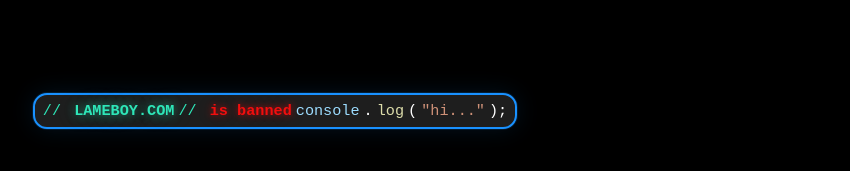
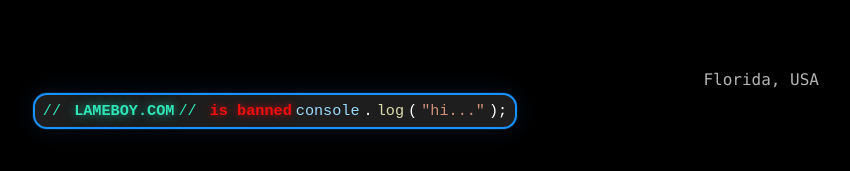
Before and after one commit to gibranparis/lameboy, a Next.js app: page / in a window 1280 px wide. Shown: the part 321-492 px from the top of the page, without its empty margins (365-1215 px from the left). Built offline with nearby package versions, Linux system fonts and the light colour scheme.

Commit message:
fix: make “Florida, USA” always visible & clickable - anchor button to viewport (fixed) with right/left variants - raise z-index above hover zones and bubble - keep lazy-loaded BannedLogin; no route change

```diff
--- a/src/app/globals.css
+++ b/src/app/globals.css
@@ -226,3 +226,14 @@ html,body{
   font-weight:900;
   text-shadow:0 0 10px rgba(46,230,184,.50), 0 0 20px rgba(46,230,184,.35);
 }
+
+/* Keep Florida fixed and above hover zones */
+.florida-fixed{
+  position: fixed;
+  top: 50%;
+  transform: translateY(-50%);
+  z-index: 70;              /* hover-zone is 40; bubble is default; cascade is 60 */
+  pointer-events: auto;
+}
+.florida-right{ right: clamp(16px, 8vw, 96px); }
+.florida-left{  left:  clamp(16px, 8vw, 96px); }
--- a/src/components/BannedLogin.jsx
+++ b/src/components/BannedLogin.jsx
@@ -2,25 +2,20 @@
 
 import { useCallback, useRef, useState } from 'react';
 
-const CASCADE_MS = 2400; // keep in sync with your cascade CSS timing
+const CASCADE_MS = 2400; // keep in sync with your CSS timing
 
 export default function BannedLogin() {
-  // which card to show inside the single page
-  const [view, setView] = useState('banned'); // 'banned' | 'login'
+  const [view, setView] = useState('banned');      // 'banned' | 'login'
   const [hotFlorida, setHotFlorida] = useState(false);
-
-  // cascade + bubble visibility
   const [cascade, setCascade] = useState(false);
   const [hideBubble, setHideBubble] = useState(false);
 
-  // login inputs
   const [email, setEmail] = useState('');
   const [phone, setPhone] = useState('');
   const emailRef = useRef(null);
 
   const goLogin = useCallback(() => {
     setView('login');
-    // soft focus so the caret appears after the slide
     setTimeout(() => emailRef.current?.focus(), 260);
   }, []);
 
@@ -39,20 +34,15 @@ export default function BannedLogin() {
     return () => clearTimeout(t);
   }, []);
 
-  // SPA submit (no full page reload)
   const onSubmit = useCallback(
     (e) => {
       e?.preventDefault?.();
       e?.stopPropagation?.();
-
       const ok = email.trim() && phone.trim();
-
       runCascade(() => {
         if (ok) {
-          // successful: head to shop
           window.location.href = '/shop';
         } else {
-          // failed: remain on login, bubble reappears after cascade
           setView('login');
         }
       });
@@ -60,14 +50,13 @@ export default function BannedLogin() {
     [email, phone, runCascade]
   );
 
-  // yellow star bypass → directly to shop
   const onBypass = () => {
     runCascade(() => {
       window.location.href = '/shop';
     });
   };
 
-  // non-overlapping hover zones (don’t cover inputs)
+  // Hover zones (do not cover inputs anymore)
   const bannedRightZone = (
     <div
       className="hover-zone right"
@@ -89,26 +78,22 @@ export default function BannedLogin() {
 
   return (
     <div className="page-center" style={{ position: 'relative' }}>
-      {/* side hover areas */}
       {view === 'banned' ? bannedRightZone : loginLeftZone}
 
-      {/* Florida, USA control */}
+      {/* Florida, USA — now fixed & above hover zones */}
       <button
         type="button"
-        className={`ghost-btn florida-link ${hotFlorida ? 'is-hot' : ''}`}
+        className={`ghost-btn florida-link florida-fixed ${
+          view === 'banned' ? 'florida-right' : 'florida-left'
+        } ${hotFlorida ? 'is-hot' : ''}`}
         onClick={view === 'banned' ? goLogin : goBanned}
         onMouseEnter={() => setHotFlorida(true)}
         onMouseLeave={() => setHotFlorida(false)}
-        style={{
-          position: 'absolute',
-          left: view === 'banned' ? '56%' : '12%',
-          top: '50%',
-        }}
       >
         Florida, USA
       </button>
 
-      {/* Code “bubble” */}
+      {/* Code bubble */}
       {!hideBubble && (
         <div
           className={`vscode-card card-ultra-tight login-card ${
@@ -173,7 +158,6 @@ export default function BannedLogin() {
               </div>
 
               <div style={{ marginTop: 6 }}>
-                {/* button type=button to avoid form refresh */}
                 <button type="button" className="commit-btn" onClick={onSubmit}>
                   Submit
                 </button>
@@ -194,7 +178,7 @@ export default function BannedLogin() {
         </div>
       )}
 
-      {/* Chakra overlay (violet → red, right→left) */}
+      {/* Chakra overlay */}
       {cascade && (
         <div className="chakra-overlay">
           <div className="chakra-band chakra-crown band-1" />
```
